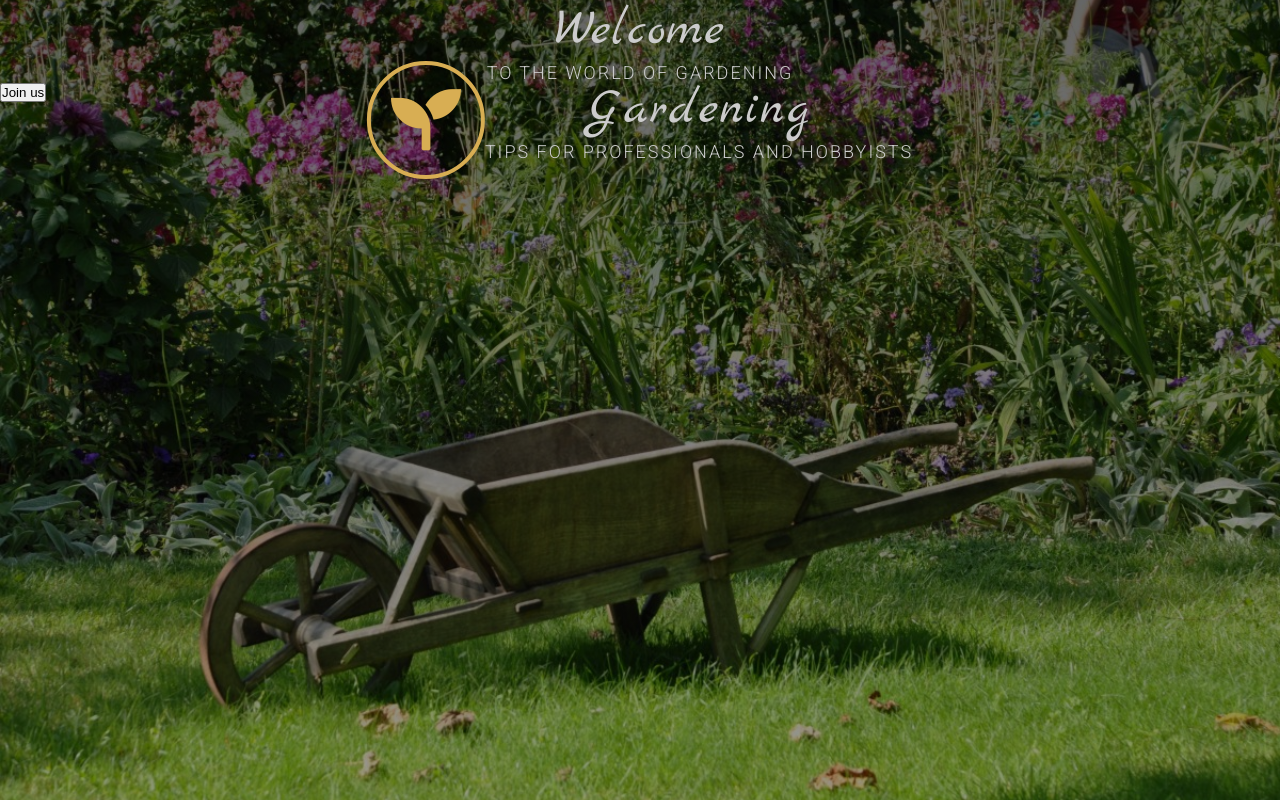
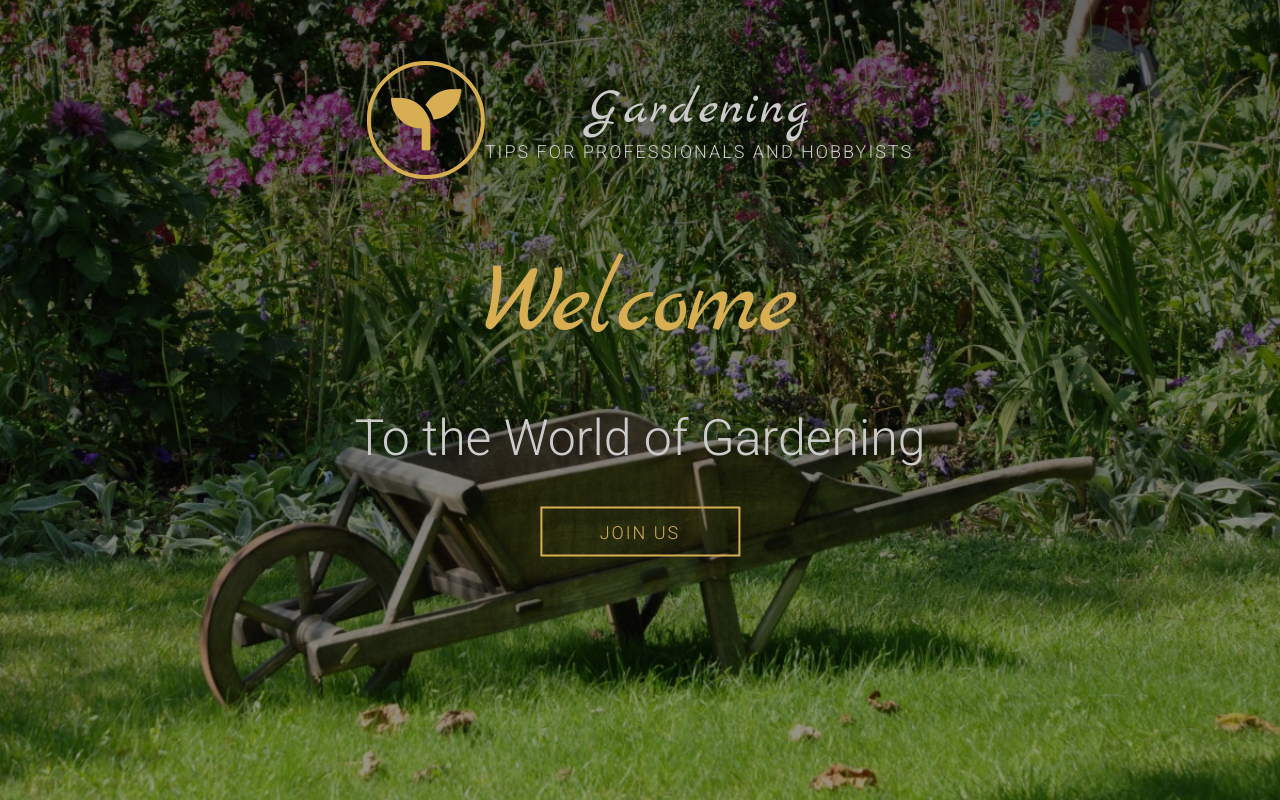
Before and after one commit to T-0n-1/www-interactivity-h2, a plain HTML site: page index.html in a window 1280 px wide. Drawn offline with Linux system fonts and the light colour scheme.

Commit message:
Main and header text styling

```diff
--- a/index.html
+++ b/index.html
@@ -19,8 +19,8 @@
         </div>
       </div>
       <div class="header-banner">
-        <h1 class="main-name">Welcome</h1>
-        <p class="sub-name">To the World of Gardening</p>
+        <h1 class="main-heading">Welcome</h1>
+        <p class="sub-heading">To the World of Gardening</p>
         <button type="button" class="main-button">Join us</button>
       </div>
     </header>
--- a/sass/partials/_base.scss
+++ b/sass/partials/_base.scss
@@ -1,7 +1,14 @@
-@mixin flexLAyout {
+%flexLayout {
   display: flex;
   justify-content: center;
   align-items: center;
+}
+
+@mixin centering($yPosition: 50%) {
+  position: absolute;
+  top: $yPosition;
+  left: 50%;
+  transform: translate(-50%, -50%);
 }
 
 @mixin textStyles($ttrf: uppercase) {
--- a/sass/partials/_components.scss
+++ b/sass/partials/_components.scss
@@ -1,7 +1,7 @@
 .logo {
     font-size: 70px;
     color: $color-primary;
-    @include flexLAyout;
+    @extend %flexLayout;
     width: 110px;
     height: 110px;
     text-decoration: none;
@@ -9,18 +9,62 @@
     border-radius: 50%;
 }
 
+
+%fontMarck {
+    font-family: $font-Marck;
+    text-align: center;
+}
+
+%fontRoboto {
+    font-family: $font-Roboto;
+    color: $color-secondary;
+    text-align: center;
+}
+
 .main-name {
-    font-family: $font-Marck;
+    @extend %fontMarck;
     font-size: 50px;
     color: $color-secondary;
-    text-align: center;
     @include textStyles(none);
 }
 
 .sub-name {
+    @extend %fontRoboto;
+    font-size: 18px;
+    @include textStyles;
+}
+
+.main-heading {
+    @extend %fontMarck;
+    font-size: 100px;
+    font-weight: 300;
+    color: $color-primary;
+    margin-bottom: 40px;
+}
+
+.sub-heading {
+    @extend %fontRoboto;
+    font-size: 50px;
+    font-weight: 300;
+    margin-bottom: 40px;
+}
+
+.main-button {
+    width: 200px;
+    height: 50px;
     font-family: $font-Roboto;
     font-size: 18px;
-    color: $color-secondary;
-    text-align: center;
     @include textStyles;
+    color: $color-primary;
+    background-color: transparent;
+    border: 2px solid $color-primary;
+    cursor: pointer;
+    display: block;
+    margin: 0 auto;
+    transition: all 0.5s;
+
+    &:hover {
+        background-color: $color-primary;
+        color: $color-dark;
+    }
 }
--- a/sass/partials/_layout.scss
+++ b/sass/partials/_layout.scss
@@ -6,12 +6,12 @@
     position: relative;
 
     .brand {
-        position: absolute;
-        top: 15%;
-        left: 50%;
-        transform: translate(-50%, -50%);
-        color: $color-white;
+        @include centering(15%);
         display: flex;
         align-items: center;
     }
+
+    &-banner {
+        @include centering;
+    }
 }
```
Also changed, not shown: css/styles.css, 1 other file.
